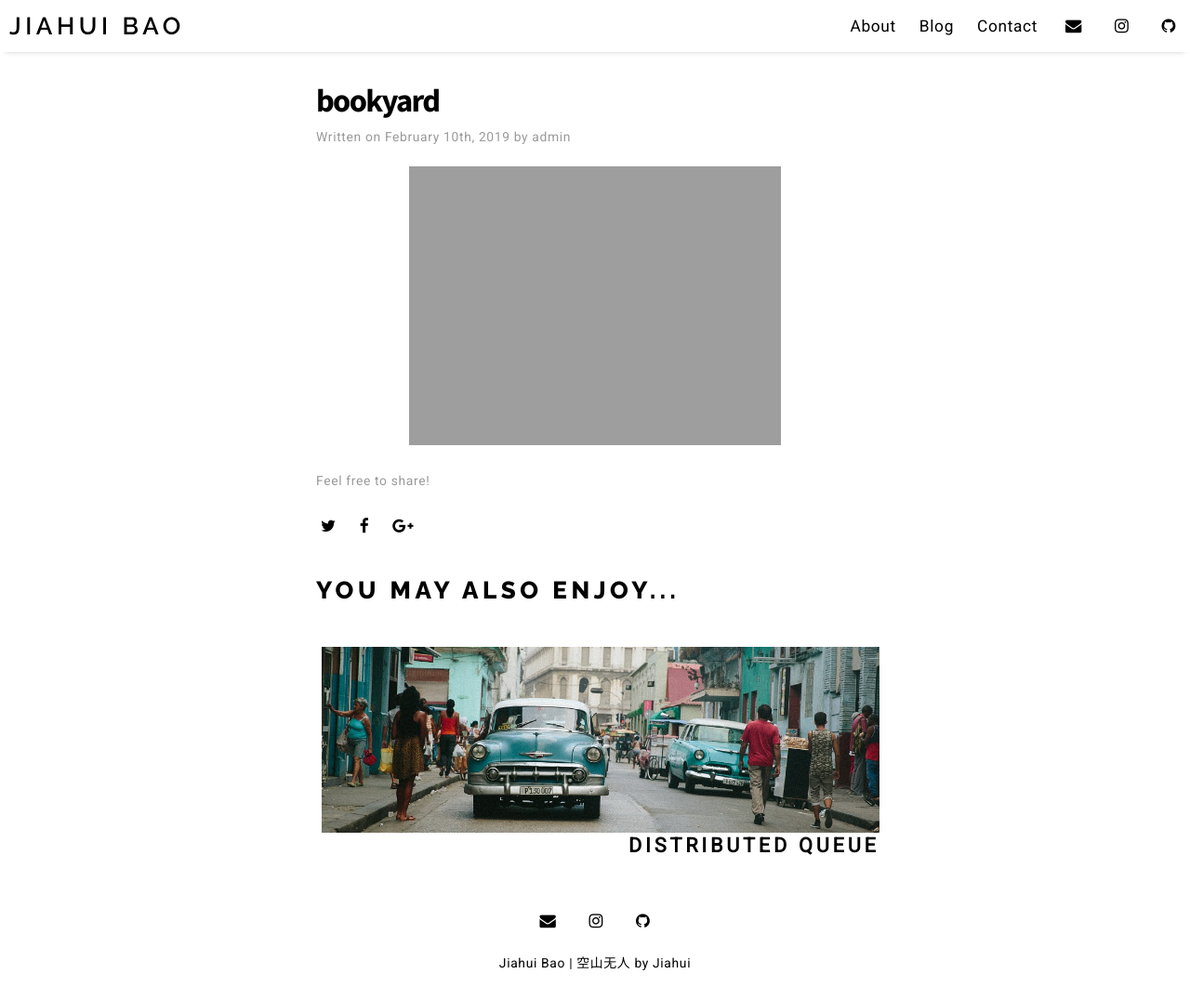
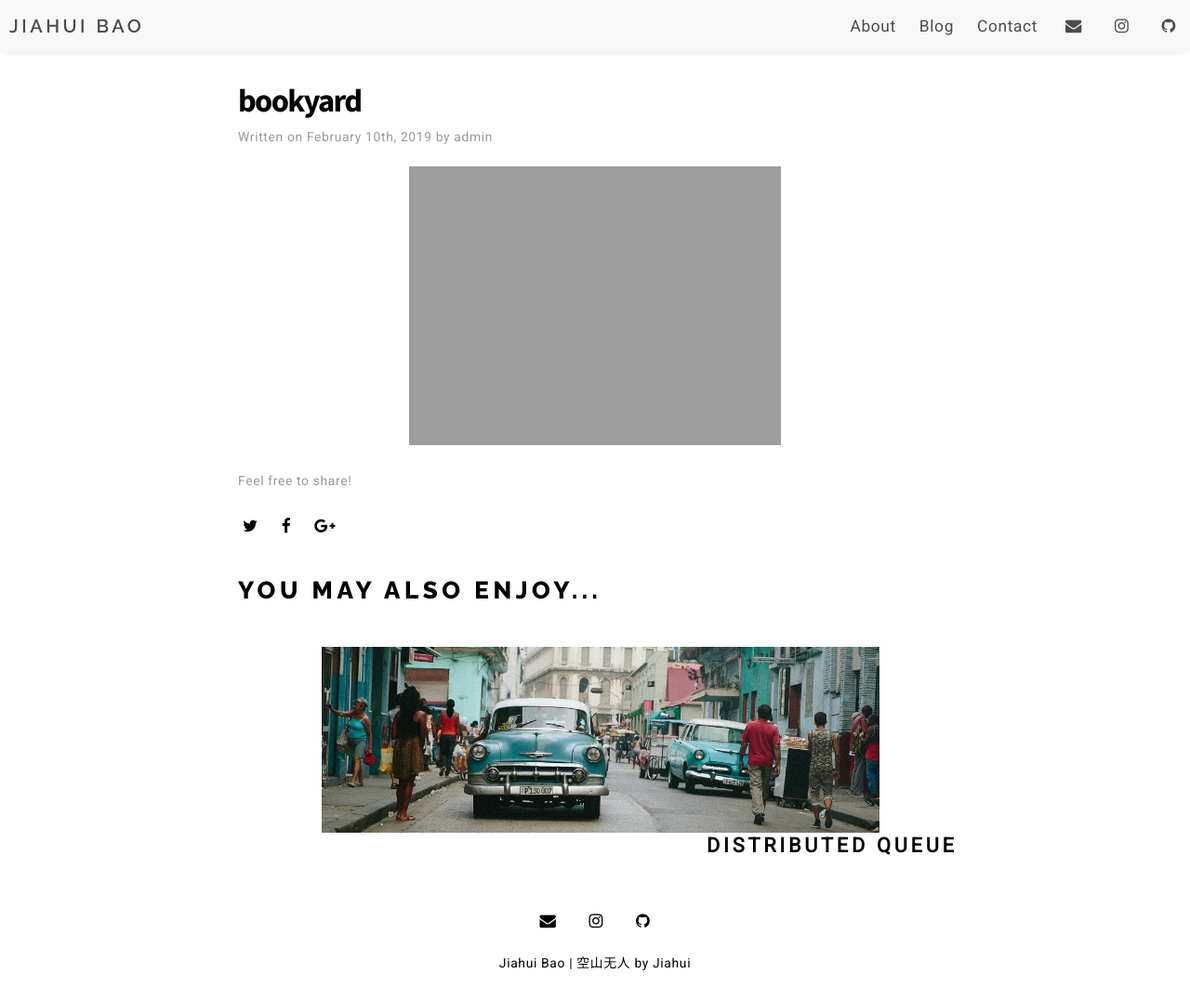
Before and after one commit to diqobao/diqobao.github.io, a Jekyll site: the page built from _posts/2019-02-10-bookyard.md, in a window 1280 px wide and 1076 px high. Shown: the whole window at 93% size. Built offline with Jekyll 4.4.1, drawn with Linux system fonts in a browser that asks for light colours; nearby versions of some CDN libraries.

Commit message:
adjusting layout

```diff
--- a/assets/css/_sass/_header.scss
+++ b/assets/css/_sass/_header.scss
@@ -1,14 +1,15 @@
 .site-header {
-  min-height: 56px;
+  min-height: 52px;
   width: 100%;
   position: fixed;
-  background-color: white;
+  background-color: rgb(245, 245, 245);
   box-shadow: 0 5px 6px -6px #bbb;
   z-index: 100;
+  opacity: 0.7;
 }
 @media (max-width: 100%) {
   .site-header {
-      min-height: 56px;
+      min-height: 52px;
       width: 95vw;
       position: fixed;
       background-color: white;
@@ -20,7 +21,7 @@
   text-decoration: none;
 }
 .site-title {
-  font-size: 26px;
+  font-size: 20px;
   font-weight: 400;
   line-height: 56px;
   margin-bottom: 0;
@@ -40,7 +41,7 @@
   Responsiveness with a dropdown menu
 */
 
-@media (min-width: $container-width) {
+@media (min-width: $container-width - 800px) {
   .dropbtn {
     display: none;
   }
@@ -48,7 +49,7 @@
     display: none;
   }
 }
-@media (max-width: $container-width) {
+@media (max-width: $container-width - 800px) {
   .menu-list {
     display: none;
   }
@@ -56,7 +57,6 @@
     padding-right: 0.25rem;
   }
   .dropbtn {
-      background-color: white;
       color: black;
       padding: 16px;
       margin-top: 4px;
@@ -78,7 +78,8 @@
   }
   .dropdown-content a {
       color: black;
-      padding: 12px 16px;
+      padding: 5px 16px;
+      font-size: 14px;
       text-decoration: none;
       display: block;
   }
--- a/assets/css/main.scss
+++ b/assets/css/main.scss
@@ -14,7 +14,7 @@ $code-font-family: "Source Code Pro", monospace;
 
 $brand-color: black;
 
-$container-width: 1200px;
+$container-width: 1900px;
 
 $tablet-width: 600px;
 
```
Also changed, not shown: 3 other files.
